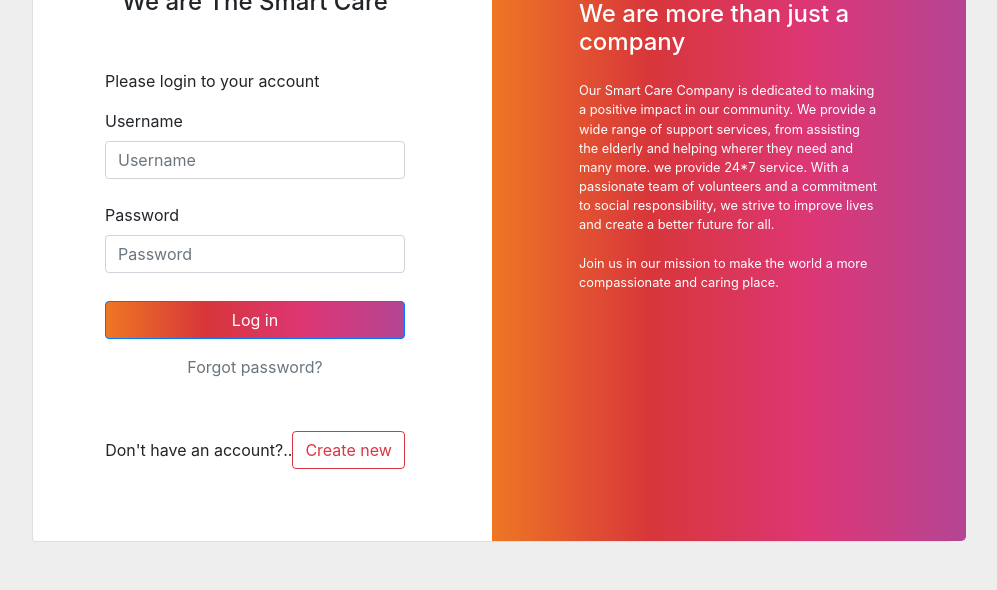
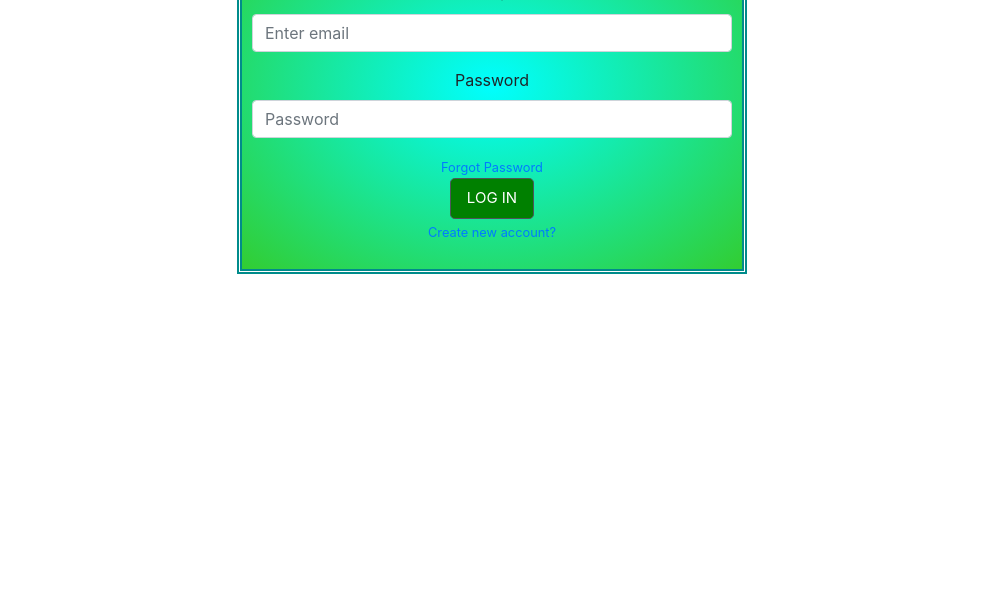
Before and after one commit to sayankarmakar22/smartcare_mine, a plain HTML site: page login.html in a window 1280 px wide. Shown: the part 298-888 px from the top of the page, without its empty margins (148-1145 px from the left). After the commit the page ends 800 px from the top, so only its background shows below. Drawn offline with nearby package versions, Linux system fonts and the light colour scheme.

Commit message:
Update login.html

```diff
--- a/login.html
+++ b/login.html
@@ -1,135 +1,114 @@
+
 <!DOCTYPE html>
 <html lang="en">
   <head>
-    <meta charset="UTF-8" />
-    <meta name="viewport" content="width=device-width, initial-scale=1.0" />
-    <meta http-equiv="X-UA-Compatible" content="ie=edge" />
-    <title>Login Page</title>
-    <link rel="stylesheet" href="css/login.css" />
+    <!-- Required meta tags -->
+    <meta charset="utf-8" />
+    <meta
+      name="viewport"
+      content="width=device-width, initial-scale=1, shrink-to-fit=no"
+    />
+
+    <!-- Bootstrap CSS -->
     <link
       rel="stylesheet"
-      href="https://cdn.jsdelivr.net/npm/bootstrap@4.3.1/dist/css/bootstrap.min.css"
-      integrity="sha384-ggOyR0iXCbMQv3Xipma34MD+dH/1fQ784/j6cY/iJTQUOhcWr7x9JvoRxT2MZw1T"
+      href="https://cdn.jsdelivr.net/npm/bootstrap@4.0.0/dist/css/bootstrap.min.css"
+      integrity="sha384-Gn5384xqQ1aoWXA+058RXPxPg6fy4IWvTNh0E263XmFcJlSAwiGgFAW/dAiS6JXm"
       crossorigin="anonymous"
     />
+
+    <title>Welcome</title>
+    <style>
+      #sagi {
+        width: 500px;
+        height: auto;
+        text-align: center;
+        padding: 10px;
+        outline: 5px;
+        outline-style: double;
+        outline-color: darkcyan;
+        background-image: radial-gradient(cyan, limegreen);
+        margin-top: 200px;
+      }
+
+      #lo {
+        background-color: green;
+        font-size: 15px;
+      }
+    </style>
   </head>
+
   <body>
-    <section class="h-100 gradient-form" style="background-color: #eee">
-      <div class="container py-5 h-100">
-        <div class="row d-flex justify-content-center align-items-center h-100">
-          <div class="col-xl-10">
-            <div class="card rounded-3 text-black">
-              <div class="row g-0">
-                <div class="col-lg-6">
-                  <div class="card-body p-md-5 mx-md-4">
-                    <div class="text-center">
-                      <img
-                        src="images/help.png"
-                        style="width: 185px"
-                        alt="logo"
-                      />
-                      <h4 class="mt-1 mb-5 pb-1">We are The Smart Care</h4>
-                    </div>
-
+    <center>
+      <div id="sagi">
         <form>
-                      <p>Please login to your account</p>
-
-                      <div class="form-outline mb-4">
-                        <label class="form-label" for="form2Example11"
-                          >Username</label
-                        >
+          <div class="form-group">
+            <label for="user">Select your Designation:</label>
+            <select class="form-control" required>
+              <option value="user">User</option>
+              <option value="ngo">NGO</option>
+              <option value="agent">NGO Agent</option>
+            </select>
+          <div class="form-group">
+            <label>Username</label>
             <input
               type="email"
-                          id="form2Example11"
               class="form-control"
-                          placeholder="Username"
+              id="username"
+              name="username"
+              aria-describedby="emailHelp"
+              placeholder="Enter email"
               required
             />
+
           </div>
-
-                      <div class="form-outline mb-4">
-                        <label class="form-label" for="form2Example22"
-                          >Password</label
-                        >
+          <div class="form-group">
+            <label>Password</label>
             <input
               type="password"
-                          id="form2Example22"
               class="form-control"
+              name="password"
+              id="exampleInputPassword1"
               placeholder="Password"
               required
             />
           </div>
-
-                      <div class="text-center pt-1 mb-5 pb-1">
-                        <button
-                          class="btn btn-primary btn-block fa-lg gradient-custom-2 mb-3"
-                          type="button"
-                          onclick="blankhandeling()"
-                        >
-                          Log in
-                        </button>
+          <small><a href="#">Forgot Password</a></small><br>
           <a
-                          class="text-muted"
-                          href="ForgetPassword.html"
-                          target="_blank"
-                          >Forgot password?</a
-                        >
-                      </div>
-
-                      <div
-                        class="d-flex align-items-center justify-content-center pb-4"
-                      >
-                        <p class="mb-0 me-2">
-                          Don't have an account?<span>..</span>
-                        </p>
-                        <a href="registration.html" target="_blank"
-                          ><button type="button" class="btn btn-outline-danger">
-                            Create new
-                          </button></a
-                        >
-                      </div>
+            href="#"
+            class="btn btn-secondary btn-lg active"
+            id="lo"
+            role="button"
+            aria-pressed="true"
+            >LOG IN</a
+          ><br>
+          <small><a href="#">Create new account?</a></small>
         </form>
       </div>
-                </div>
-                <div
-                  class="col-lg-6 d-flex align-items-center gradient-custom-2"
-                >
-                  <div class="text-white px-3 py-4 p-md-5 mx-md-4">
-                    <h4 class="mb-4">We are more than just a company</h4>
-                    <p class="small mb-0">
-                      Our Smart Care Company is dedicated to making a positive
-                      impact in our community. We provide a wide range of
-                      support services, from assisting the elderly and helping
-                      wherer they need and many more. we provide 24*7 service.
-                      With a passionate team of volunteers and a commitment to
-                      social responsibility, we strive to improve lives and
-                      create a better future for all.
+    </center>
 
-                      <br />
-                      <br />Join us in our mission to make the world a more
-                      compassionate and caring place.
-                    </p>
-                  </div>
-                </div>
-              </div>
-            </div>
-          </div>
-        </div>
-      </div>
-    </section>
-
-    <!-- js -->
-    <script>
-      const blankhandeling = () => {
-        let userinput = document.getElementById("form2Example11").value;
-        let passinput = document.getElementById("form2Example22").value;
-
-        if (userinput.trim() == "" || passinput.trim() === "") {
-          alert("please enter your username and password!");
-        } else {
-          alert("login successful");
-        }
-      };
-    </script>
+    <!-- Optional JavaScript -->
+    <!-- jQuery first, then Popper.js, then Bootstrap JS -->
+    <script
+      src="https://code.jquery.com/jquery-3.2.1.slim.min.js"
+      integrity="sha384-KJ3o2DKtIkvYIK3UENzmM7KCkRr/rE9/Qpg6aAZGJwFDMVNA/GpGFF93hXpG5KkN"
+      crossorigin="anonymous"
+    ></script>
+    <script
+      src="https://cdn.jsdelivr.net/npm/popper.js@1.12.9/dist/umd/popper.min.js"
+      integrity="sha384-ApNbgh9B+Y1QKtv3Rn7W3mgPxhU9K/ScQsAP7hUibX39j7fakFPskvXusvfa0b4Q"
+      crossorigin="anonymous"
+    ></script>
+    <script
+      src="https://cdn.jsdelivr.net/npm/bootstrap@4.0.0/dist/js/bootstrap.min.js"
+      integrity="sha384-JZR6Spejh4U02d8jOt6vLEHfe/JQGiRRSQQxSfFWpi1MquVdAyjUar5+76PVCmYl"
+      crossorigin="anonymous"
+    ></script>
+    <!-- <script>
+      document.querySelector("#lo").addEventListener("click", function () {
+        console.log("login successful");
+        alert("Successful!!");
+      });
+    </script> -->
   </body>
 </html>
```
Lines whose indentation alone changed are shown as unchanged.
